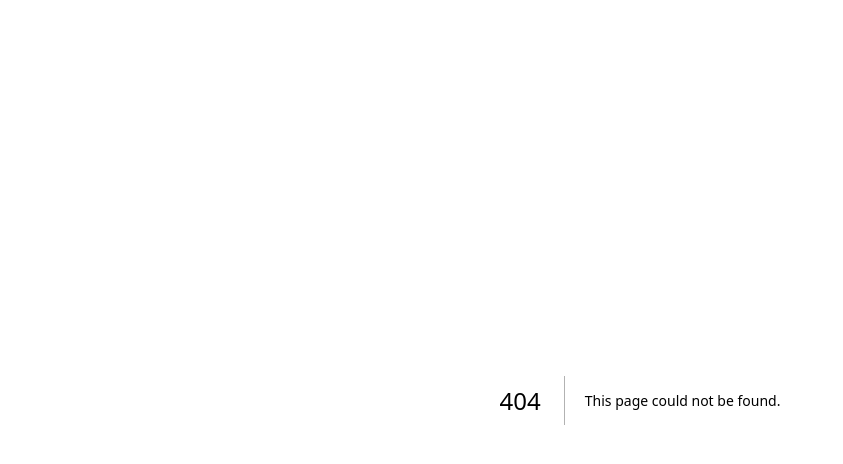
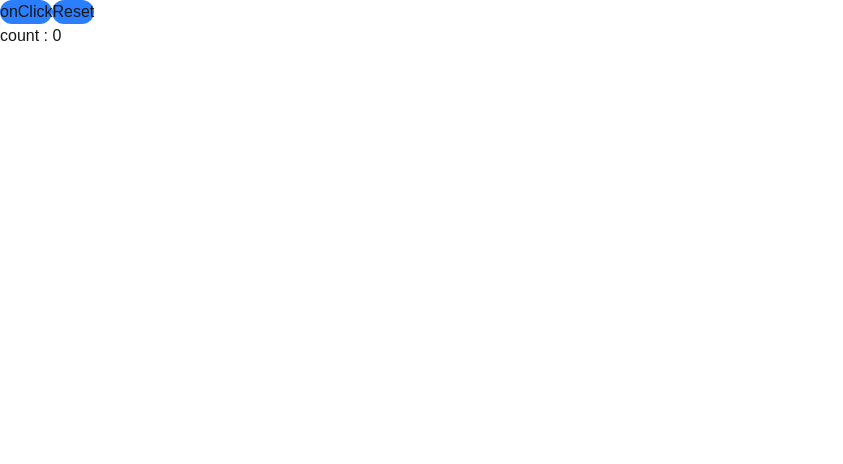
Before and after one commit to tranquockhoa/test-google-analytic, a Next.js app: page /count in a window 1280 px wide. Before the commit this address had no page. Shown: the top 464 px of the page, without its empty margins (0-843 px from the left). Built offline with nearby package versions, Linux system fonts and the light colour scheme.

Commit message:
feat: update

```diff
--- /dev/null
+++ b/app/count/page.jsx
@@ -0,0 +1,45 @@
+"use client";
+import { useState } from "react";
+import { event } from "../ultils/gtag";
+
+export default function PageButton() {
+  const [count, setCount] = useState(0);
+
+  const handleClick = () => {
+    setCount(count + 1);
+  };
+
+  return (
+    <div className="mt-[50] ml-[50] ">
+      <button
+        type="button"
+        className="bg-blue-500 px-[20] mr-[20] rounded-full"
+        onClick={() => {
+          handleClick();
+          event("count", {
+            count_name: "button count",
+            value: count + 1,
+          });
+        }}
+      >
+        onClick
+      </button>
+      <button
+        type="button"
+        className="bg-blue-500 px-[20] rounded-full"
+        onClick={() => {
+          setCount(0);
+          event("reset", {
+            reset_name: "button reset",
+          });
+        }}
+      >
+        Reset
+      </button>
+
+      <p className="mt-[20]">
+        count : <span>{count}</span>
+      </p>
+    </div>
+  );
+}
--- /dev/null
+++ b/app/ultils/gtag.js
@@ -0,0 +1,7 @@
+export const event = ({ action, value }) => {
+  if (window.gtag !== "undefined") {
+    window.gtag("event", action, {
+      data: value,
+    });
+  }
+};
```
